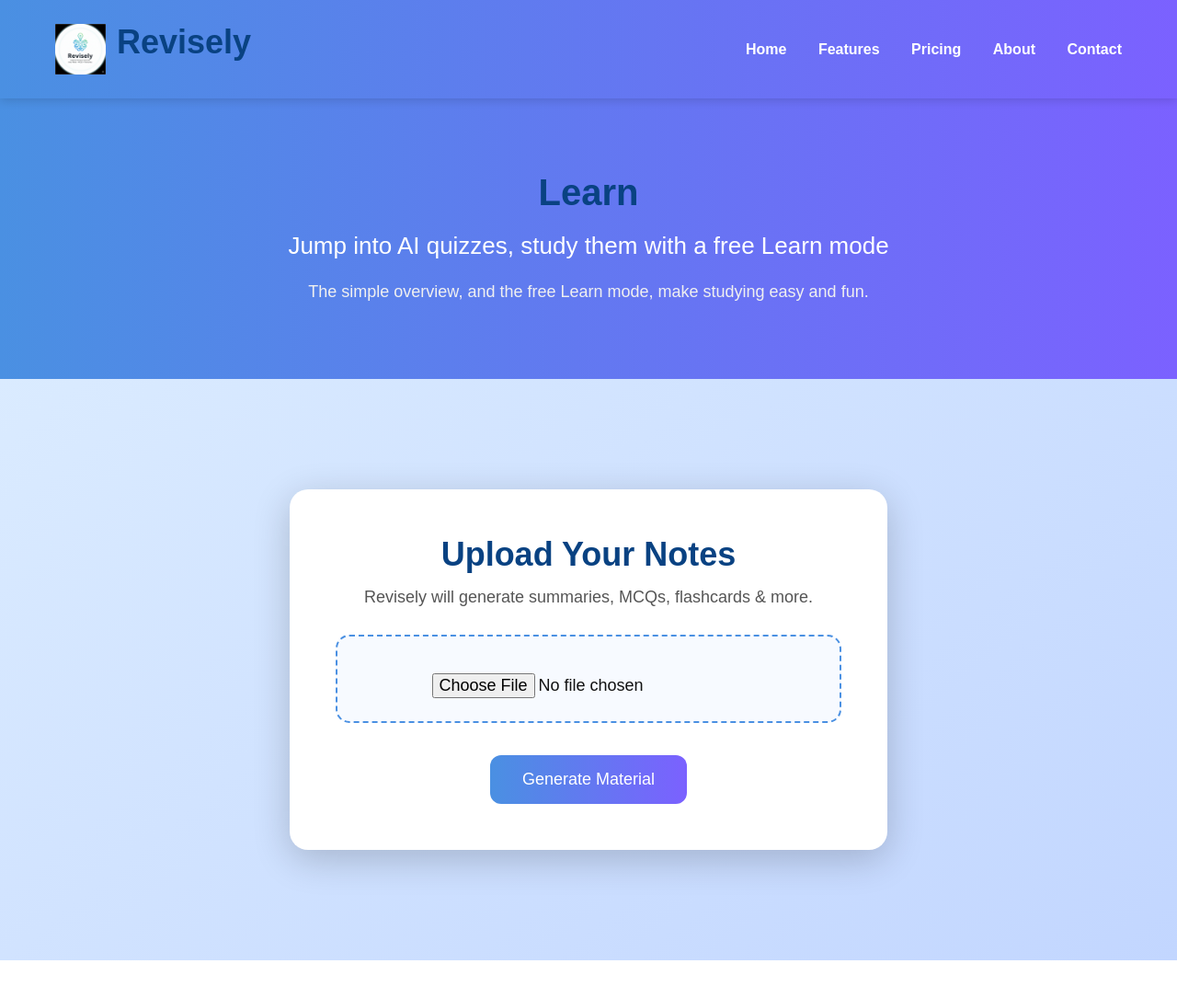
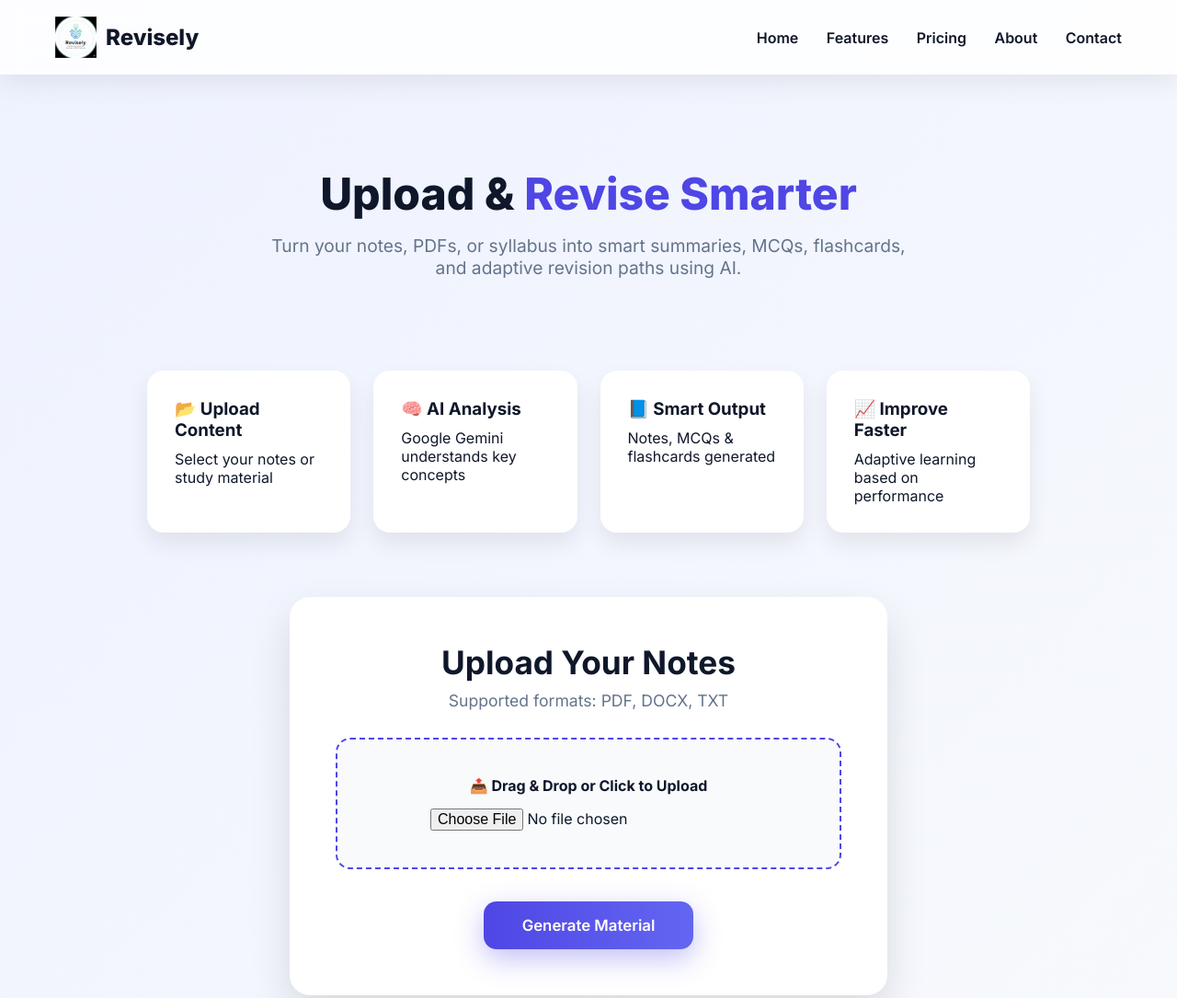
Before and after one commit to shadowam56-lgtm/Revisely, a plain HTML site: page Revisely/upload.html in a window 1280 px wide. Shown: the top 1085 px of the page at 92% size. Before the commit the page ends 1044 px from the top, so only its background shows below. Drawn offline with Linux system fonts and the light colour scheme.

Commit message:
Update upload.html

```diff
--- a/Revisely/upload.html
+++ b/Revisely/upload.html
@@ -5,219 +5,222 @@
 <meta name="viewport" content="width=device-width, initial-scale=1.0">
 <title>Upload | Revisely</title>
 
+<link href="https://fonts.googleapis.com/css2?family=Inter:wght@400;600;700;800&display=swap" rel="stylesheet">
+
 <style>
 * {
     margin: 0;
     padding: 0;
     box-sizing: border-box;
-            font-family: 'Poppins', sans-serif;
+    font-family: 'Inter', sans-serif;
+}
+
+:root {
+    --primary: #4f46e5;
+    --secondary: #6366f1;
+    --bg: #f8fafc;
+    --dark: #0f172a;
+    --muted: #64748b;
 }
 
 body {
-            background: linear-gradient(to bottom right, #e0f0ff, #c2d6ff);
-            color: #111;
+    background: linear-gradient(135deg, #eef2ff, #f8fafc);
+    color: var(--dark);
 }
 
 header {
-            width: 100%;
-            padding: 25px 60px;
+    position: sticky;
+    top: 0;
+    background: rgba(255,255,255,0.85);
+    backdrop-filter: blur(12px);
+    padding: 18px 60px;
     display: flex;
     justify-content: space-between;
     align-items: center;
-            position: sticky;
-            top: 0;
-            background: linear-gradient(90deg, #4a90e2, #7b61ff);
-            color: white;
-            box-shadow: 0 2px 10px rgba(0,0,0,0.15);
+    box-shadow: 0 8px 30px rgba(0,0,0,0.08);
     z-index: 100;
 }
 
-        header .logo {
+.logo {
     display: flex;
     align-items: center;
 }
 
-        header .logo img {
-            height: 55px;
-            margin-right: 12px;
+.logo img {
+    height: 45px;
+    margin-right: 10px;
 }
 
-        header nav a {
-            margin-left: 30px;
-            text-decoration: none;
-            color: white;
-            font-weight: 600;
-            transition: color 0.3s ease;
+.logo h2 {
+    font-weight: 800;
 }
 
-        header nav a:hover {
-            color: #ffd700;
+nav a {
+    margin-left: 26px;
+    text-decoration: none;
+    color: var(--dark);
+    font-weight: 600;
 }
 
-        .container {
-            width: 60%;
-            max-width: 650px;
-            margin: 120px auto;
+nav a:hover {
+    color: var(--primary);
+}
+
+.upload-hero {
+    text-align: center;
+    padding: 100px 20px 60px;
+    animation: fadeUp 1s ease;
+}
+
+.upload-hero h1 {
+    font-size: 3rem;
+    font-weight: 800;
+    margin-bottom: 15px;
+}
+
+.upload-hero h1 span {
+    color: var(--primary);
+}
+
+.upload-hero p {
+    font-size: 1.2rem;
+    color: var(--muted);
+    max-width: 700px;
+    margin: auto;
+}
+
+.steps {
+    display: grid;
+    grid-template-columns: repeat(auto-fit, minmax(220px, 1fr));
+    gap: 25px;
+    max-width: 1000px;
+    margin: 40px auto;
+    padding: 0 20px;
+}
+
+.step-card {
     background: white;
-            padding: 50px;
-            text-align: center;
-            border-radius: 20px;
-            box-shadow: 0 10px 40px rgba(0,0,0,0.2);
+    padding: 30px;
+    border-radius: 18px;
+    box-shadow: 0 12px 25px rgba(0,0,0,0.08);
     transition: transform 0.3s ease;
 }
 
-        .container:hover {
-            transform: translateY(-5px);
+.step-card:hover {
+    transform: translateY(-6px);
 }
 
-        h2 {
-            color: #094282;
-            font-size: 36px;
-            margin-bottom: 15px;
+.step-card h3 {
+    margin-bottom: 10px;
 }
 
-        p.description {
-            font-size: 18px;
+.upload-container {
+    max-width: 650px;
+    margin: 70px auto;
+    background: white;
+    padding: 50px;
+    border-radius: 22px;
+    box-shadow: 0 20px 45px rgba(0,0,0,0.12);
+    text-align: center;
+    animation: fadeUp 1.2s ease;
+}
+
+.upload-container h2 {
+    font-size: 2.2rem;
+    margin-bottom: 10px;
+}
+
+.upload-container p {
+    font-size: 1.1rem;
+    color: var(--muted);
     margin-bottom: 30px;
-            color: #555;
 }
 
 .upload-box {
-            margin-top: 25px;
-            padding: 25px;
-            border: 2px dashed #4a90e2;
-            border-radius: 15px;
+    border: 2px dashed var(--primary);
+    border-radius: 16px;
+    padding: 40px 20px;
+    background: #f8fafc;
     cursor: pointer;
-            background: #f7faff;
     transition: 0.3s;
 }
 
 .upload-box:hover {
-            background: #e9f1ff;
+    background: #eef2ff;
 }
 
-        input[type=file] {
+.upload-box input {
     margin-top: 15px;
-            font-size: 18px;
+    font-size: 16px;
 }
 
 .btn {
     margin-top: 35px;
-            padding: 16px 35px;
-            font-size: 18px;
-            background: linear-gradient(90deg, #4a90e2, #7b61ff);
+    padding: 16px 42px;
+    font-size: 1.05rem;
+    font-weight: 600;
     color: white;
+    background: linear-gradient(90deg, var(--primary), var(--secondary));
     border: none;
-            border-radius: 12px;
+    border-radius: 14px;
     cursor: pointer;
-            transition: background 0.3s ease, transform 0.3s ease;
+    box-shadow: 0 10px 30px rgba(79,70,229,0.35);
+    transition: transform 0.3s, box-shadow 0.3s;
 }
 
 .btn:hover {
-            background: linear-gradient(90deg, #357ab8, #5e3cff);
-            transform: translateY(-3px);
+    transform: translateY(-4px);
+    box-shadow: 0 14px 40px rgba(79,70,229,0.5);
 }
 
 #loading {
     display: none;
-            font-size: 18px;
     margin-top: 20px;
-            color: #444;
+    font-size: 1rem;
+    color: var(--muted);
 }
 
-        @media (max-width: 1024px) {
-            .container {
-                width: 80%;
-                padding: 40px;
-                margin-top: 100px;
+.trust {
+    max-width: 900px;
+    margin: 80px auto;
+    text-align: center;
+    padding: 0 20px;
 }
 
-            h2 {
-                font-size: 32px;
+.trust h2 {
+    font-size: 2.4rem;
+    margin-bottom: 20px;
 }
+
+.trust-grid {
+    display: grid;
+    grid-template-columns: repeat(auto-fit, minmax(220px, 1fr));
+    gap: 25px;
+}
+
+.trust-card {
+    background: white;
+    padding: 30px;
+    border-radius: 18px;
+    box-shadow: 0 12px 25px rgba(0,0,0,0.08);
+}
+
+@keyframes fadeUp {
+    from { opacity: 0; transform: translateY(30px); }
+    to { opacity: 1; transform: translateY(0); }
 }
 
 @media (max-width: 768px) {
-            header nav {
-                display: none;
-            }
-
-            .container {
-                width: 90%;
-                padding: 30px;
-                margin-top: 80px;
-            }
-
-            h2 {
-                font-size: 28px;
-            }
-
-            p.description {
-                font-size: 16px;
-            }
-        }
-        .learn-section {
-    width: 100%;
-    padding: 80px 20px;
-    background: linear-gradient(to right, #4a90e2, #7b61ff);
-    color: white;
-    text-align: center;
-}
-
-.learn-container {
-    max-width: 900px;
-    margin: 0 auto;
-}
-
-.learn-section h2 {
-    font-size: 40px;
-    margin-bottom: 20px;
-    font-weight: 700;
-}
-
-.learn-section h3 {
-    font-size: 26px;
-    margin-bottom: 20px;
-    font-weight: 500;
-}
-
-.learn-section p {
-    font-size: 18px;
-    color: #f0f0f0;
-    line-height: 1.6;
-}
-
-/* Responsive */
-@media (max-width: 1024px) {
-    .learn-section h2 {
-        font-size: 36px;
-    }
-    .learn-section h3 {
-        font-size: 22px;
-    }
-    .learn-section p {
-        font-size: 16px;
-    }
-}
-
-@media (max-width: 768px) {
-    .learn-section {
-        padding: 60px 15px;
-    }
-    .learn-section h2 {
-        font-size: 32px;
-    }
-    .learn-section h3 {
-        font-size: 20px;
-    }
-    .learn-section p {
-        font-size: 15px;
-    }
+    nav { display: none; }
+    header { padding: 16px 30px; }
+    .upload-hero h1 { font-size: 2.2rem; }
+    .upload-container { padding: 35px; }
 }
 </style>
 </head>
 
 <body>
+
 <header>
     <div class="logo">
         <img src="logo.png" alt="Revisely Logo">
@@ -231,25 +234,55 @@
         <a href="#">Contact</a>
     </nav>
 </header>
-    <section class="learn-section">
-    <div class="learn-container">
-        <h2>Learn</h2>
-        <h3>Jump into AI quizzes, study them with a free Learn mode</h3>
-        <p>The simple overview, and the free Learn mode, make studying easy and fun.</p>
+
+<section class="upload-hero">
+    <h1>Upload & <span>Revise Smarter</span></h1>
+    <p>
+        Turn your notes, PDFs, or syllabus into smart summaries,
+        MCQs, flashcards, and adaptive revision paths using AI.
+    </p>
+</section>
+
+<section class="steps">
+    <div class="step-card">
+        <h3>📂 Upload Content</h3>
+        <p>Select your notes or study material</p>
+    </div>
+    <div class="step-card">
+        <h3>🧠 AI Analysis</h3>
+        <p>Google Gemini understands key concepts</p>
+    </div>
+    <div class="step-card">
+        <h3>📘 Smart Output</h3>
+        <p>Notes, MCQs & flashcards generated</p>
+    </div>
+    <div class="step-card">
+        <h3>📈 Improve Faster</h3>
+        <p>Adaptive learning based on performance</p>
     </div>
 </section>
-    <div class="container">
+
+<section class="upload-container">
     <h2>Upload Your Notes</h2>
-        <p class="description">Revisely will generate summaries, MCQs, flashcards & more.</p>
+    <p>Supported formats: PDF, DOCX, TXT</p>
 
     <div class="upload-box">
+        <strong>📤 Drag & Drop or Click to Upload</strong><br>
         <input type="file" id="fileInput">
     </div>
 
     <button class="btn" onclick="processFile()">Generate Material</button>
+    <p id="loading">⏳ Processing your content...</p>
+</section>
 
-        <p id="loading">⏳ Processing... please wait</p>
+<section class="trust">
+    <h2>Why Students Trust Revisely</h2>
+    <div class="trust-grid">
+        <div class="trust-card">⚡ Faster Revision</div>
+        <div class="trust-card">🎯 Exam-Focused Content</div>
+        <div class="trust-card">🤖 AI-Powered Accuracy</div>
     </div>
+</section>
 
 <script>
 function processFile() {
@@ -259,5 +292,6 @@
     }, 2000);
 }
 </script>
+
 </body>
 </html>
```
Lines whose indentation alone changed are shown as unchanged.
